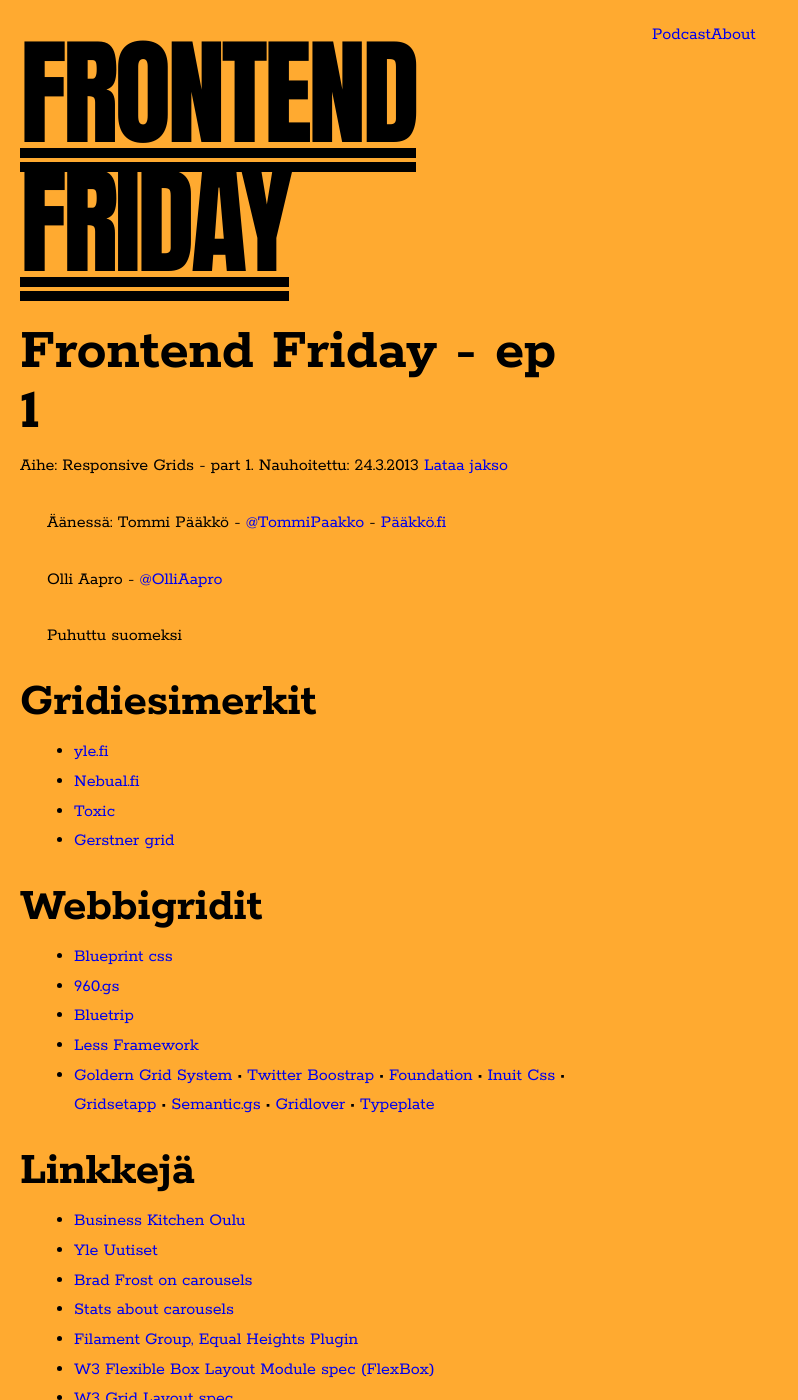
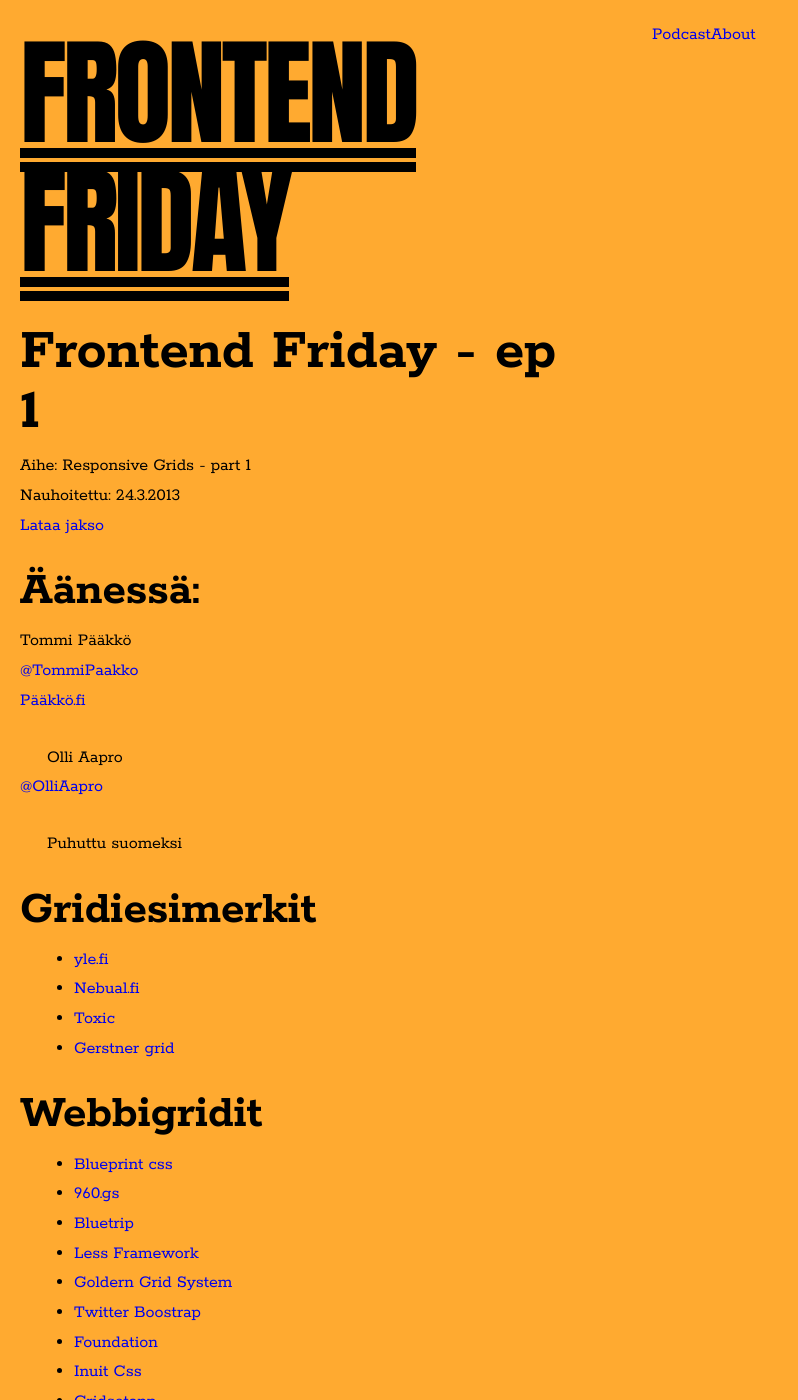
Before and after one commit to ouluweb/ouluweb.github.io, a Jekyll site: the page built from _posts/2013-03-24-Episode-1.md, in a window 1280 px wide and 1400 px high. Shown: the whole window, without its empty margins (0-798 px from the left). Built offline with Jekyll 4.4.1, drawn with Linux system fonts in a browser that asks for light colours; Markdown is read by kramdown in place of the engine named in the settings.

Commit message:
Small changes

```diff
--- a/_posts/2013-03-24-Episode-1.md
+++ b/_posts/2013-03-24-Episode-1.md
@@ -35,13 +34,13 @@
 * [Bluetrip](http://bluetrip.org/)
 * [Less Framework](http://lessframework.com/)
 * [Goldern Grid System](http://goldengridsystem.com)
-• [Twitter Boostrap](http://twitter.github.com/bootstrap/)
-• [Foundation](http://foundation.zurb.com)
-• [Inuit Css](http://inuitcss.com/)
-• [Gridsetapp](https://gridsetapp.com/)
-• [Semantic.gs](http://semantic.gs/)
-• [Gridlover](http://www.gridlover.net)
-• [Typeplate](http://typeplate.com/)
+* [Twitter Boostrap](http://twitter.github.com/bootstrap/)
+* [Foundation](http://foundation.zurb.com)
+* [Inuit Css](http://inuitcss.com/)
+* [Gridsetapp](https://gridsetapp.com/)
+* [Semantic.gs](http://semantic.gs/)
+* [Gridlover](http://www.gridlover.net)
+* [Typeplate](http://typeplate.com/)
 
 ## Linkkejä
 * [Business Kitchen Oulu](http://www.businesskitchen.fi/)
```
Also changed, not shown: other parts of _posts/2013-03-24-Episode-1.md (+5 -6 lines).
